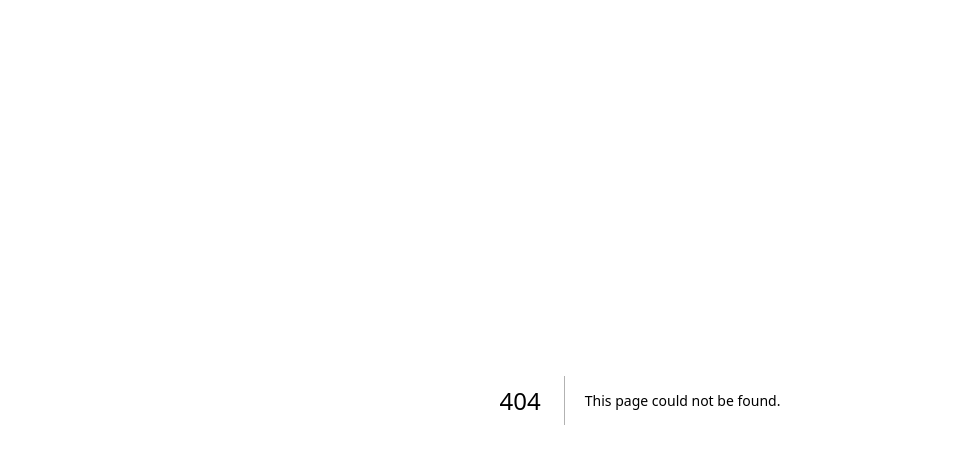
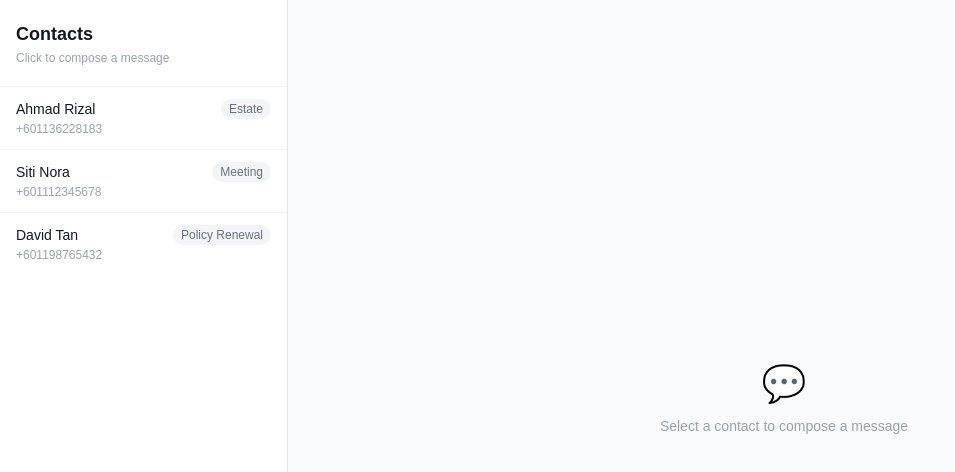
Before and after one commit to Czeh0210/imaginehack2026, a Next.js app: page /crm in a window 1280 px wide. Before the commit this address had no page. Shown: the top 472 px of the page, without its empty margins (0-955 px from the left). Built offline with nearby package versions, Linux system fonts and the light colour scheme.

Commit message:
Create crm.js

```diff
--- /dev/null
+++ b/src/pages/crm.js
@@ -0,0 +1,111 @@
+import { useState } from "react";
+
+const contacts = [
+  {
+    id: 1,
+    name: "Ahmad Rizal",
+    phone: "601136228183",
+    tag: "Estate",
+    draft: "Hi Ahmad, just following up on the estate situation we discussed. Have you had a chance to review the documents? Please let me know if you need any clarification.",
+  },
+  {
+    id: 2,
+    name: "Siti Nora",
+    phone: "601112345678",
+    tag: "Meeting",
+    draft: "Hi Siti, a friendly reminder that we have a meeting tomorrow at 10am in Subang Jaya. Please let me know if you need to reschedule.",
+  },
+  {
+    id: 3,
+    name: "David Tan",
+    phone: "601198765432",
+    tag: "Policy Renewal",
+    draft: "Hi David, your policy is due for renewal next month. I'd like to schedule a call to go through your options. When would be a good time for you?",
+  },
+];
+
+export default function CRM() {
+  const [selected, setSelected] = useState(null);
+  const [message, setMessage] = useState("");
+  function selectContact(contact) {
+    setSelected(contact);
+    setMessage(contact.draft);
+  }
+
+  function openWhatsApp() {
+    if (!selected || !message.trim()) return;
+    const url = `https://wa.me/${selected.phone}?text=${encodeURIComponent(message)}`;
+    window.open(url, "_blank");
+  }
+
+  return (
+    <div className="flex h-screen bg-gray-50 font-sans">
+      {/* Contact list */}
+      <div className="w-72 shrink-0 border-r border-gray-200 bg-white flex flex-col">
+        <div className="px-4 py-5 border-b border-gray-100">
+          <h1 className="text-lg font-semibold text-gray-900">Contacts</h1>
+          <p className="text-xs text-gray-400 mt-0.5">Click to compose a message</p>
+        </div>
+        <ul className="flex-1 overflow-y-auto divide-y divide-gray-100">
+          {contacts.map((c) => (
+            <li key={c.id}>
+              <button
+                onClick={() => selectContact(c)}
+                className={`w-full text-left px-4 py-3 hover:bg-gray-50 transition-colors ${
+                  selected?.id === c.id ? "bg-green-50 border-l-4 border-green-500" : ""
+                }`}
+              >
+                <div className="flex items-center justify-between">
+                  <span className="text-sm font-medium text-gray-900">{c.name}</span>
+                  <span className="text-xs bg-gray-100 text-gray-500 px-2 py-0.5 rounded-full">
+                    {c.tag}
+                  </span>
+                </div>
+                <div className="text-xs text-gray-400 mt-0.5">+{c.phone}</div>
+              </button>
+            </li>
+          ))}
+        </ul>
+      </div>
+
+      {/* Compose area */}
+      <div className="flex-1 flex flex-col items-center justify-center p-8">
+        {!selected ? (
+          <div className="text-center text-gray-400">
+            <div className="text-4xl mb-3">💬</div>
+            <p className="text-sm">Select a contact to compose a message</p>
+          </div>
+        ) : (
+          <div className="w-full max-w-lg">
+            <div className="mb-4">
+              <div className="text-xs text-gray-400 uppercase tracking-wide mb-1">To</div>
+              <div className="flex items-center gap-2">
+                <span className="text-base font-semibold text-gray-900">{selected.name}</span>
+                <span className="text-sm text-gray-400">+{selected.phone}</span>
+              </div>
+            </div>
+
+            <div className="mb-4">
+              <div className="text-xs text-gray-400 uppercase tracking-wide mb-1">Message</div>
+              <textarea
+                className="w-full h-48 px-4 py-3 text-sm text-gray-800 border border-gray-200 rounded-xl resize-none focus:outline-none focus:ring-2 focus:ring-green-400"
+                value={message}
+                onChange={(e) => setMessage(e.target.value)}
+              />
+            </div>
+
+            <div className="flex items-center gap-3">
+              <button
+                onClick={openWhatsApp}
+                disabled={!message.trim()}
+                className="px-5 py-2.5 bg-green-500 hover:bg-green-600 disabled:bg-gray-300 text-white text-sm font-medium rounded-lg transition-colors"
+              >
+                Open in WhatsApp
+              </button>
+            </div>
+          </div>
+        )}
+      </div>
+    </div>
+  );
+}
```
